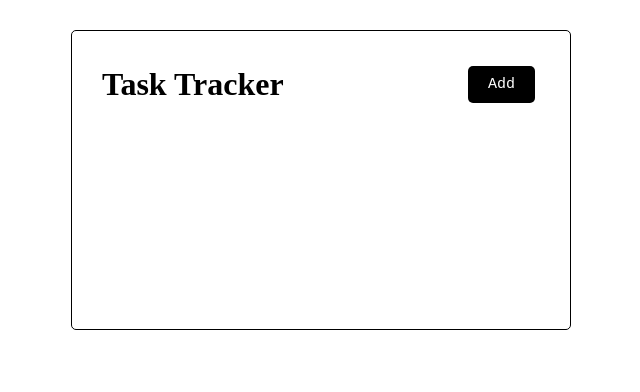
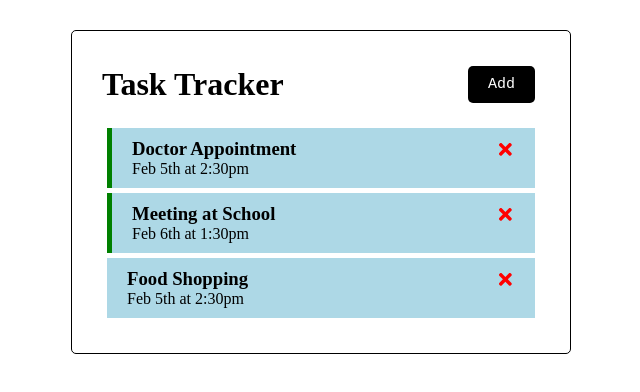
Before and after one commit to sohel-79/Task-Tracker-, a React (Create React App) app: page / in a window 1280 px wide. Shown: the top 392 px of the page, without its empty margins (319-959 px from the left). Built offline with nearby package versions, Linux system fonts and the light colour scheme.

Commit message:
CSS updated new components added

```diff
--- a/package.json
+++ b/package.json
@@ -8,6 +8,7 @@
     "@testing-library/user-event": "^13.5.0",
     "react": "^18.2.0",
     "react-dom": "^18.2.0",
+    "react-icons": "^4.4.0",
     "react-scripts": "5.0.1",
     "web-vitals": "^2.1.4"
   },
--- a/src/App.js
+++ b/src/App.js
@@ -1,13 +1,52 @@
 import Header from "./Components/Header";
+import { useState } from 'react'
 
 import React from 'react'
+import Tasks from "./Components/Tasks";
+
 
 const App = () => {
+
+  const [tasks, setTasks] = useState([
+    {
+        id:1,
+        text:"Doctor Appointment",
+        day:"Feb 5th at 2:30pm",
+        reminder: true
+    },
+    {
+        id:2,
+        text:"Meeting at School",
+        day:"Feb 6th at 1:30pm",
+        reminder: true
+    },
+    {
+        id:3,
+        text:"Food Shopping",
+        day:"Feb 5th at 2:30pm",
+        reminder: false
+    }
+])
+
+
+const deleteTask = (id) =>{
+  setTasks(tasks.filter((task) => task.id !==id))
+}
+
+
+const toggleReminder = (id) => {
+  setTasks(
+    tasks.map((task) =>
+     task.id === id ? { ...task, reminder:
+      !task.reminder } :task) )}
+
   return (
     <div className="container">
         <Header />
+        {tasks.length > 0 ? <Tasks tasks={tasks} onDelete={deleteTask} onToggle={toggleReminder}/> :
+        'No Tasks To Show'}
     </div>
   )
 }
 
-export default App
+export default App;
--- a/src/Components/Task.js
+++ b/src/Components/Task.js
@@ -1,12 +1,15 @@
 import React from 'react'
-
-const Task = () => {
+import {FaTimes} from 'react-icons/fa'
+const Task = ({task , onDelete, onToggle}) => {
   return (
-    <div>
+    <div className={`task ${task.reminder ? 'reminder' : ''}`} onDoubleClick={() => onToggle(task.id)}>
+      <h3>{task.text} <FaTimes style={{color:'red', cursor:'pointer'}}
+      onClick={() => onDelete(task.id)} /></h3>
+      <p>{task.day}</p>
 
 
     </div>
   )
 }
 
-export default Task
+export default Task;
--- /dev/null
+++ b/src/Components/Tasks.js
@@ -0,0 +1,13 @@
+import Task from "./Task"
+
+const Tasks = ({tasks , onDelete, onToggle}) => {
+  return (
+    <>
+    {tasks.map((task)=> (
+    <Task key={task.id} task={task} onDelete={onDelete} onToggle={onToggle} />
+    ))}
+    </>
+  )
+}
+
+export default Tasks;
--- a/src/index.css
+++ b/src/index.css
@@ -34,3 +34,20 @@
     font-size: 15px;
     font-family: monospace;
 }
+
+.task{
+    background-color: lightblue;
+    margin: 5px;
+    padding: 10px 20px;
+    cursor: pointer;
+}
+
+.task h3{
+    display: flex;
+    align-items: center;
+    justify-content: space-between;
+}
+
+.task.reminder{
+    border-left: 5px solid green;
+}
--- a/src/index.js
+++ b/src/index.js
@@ -1,6 +1,7 @@
 import React from 'react';
 import ReactDOM from 'react-dom/client';
 import './index.css';
+
 import reportWebVitals from './reportWebVitals';
 import App from './App';
 
```
Also changed, not shown: public/index.html (line endings or trailing spaces), 1 other file (tests, documents, lock files or other folders).
